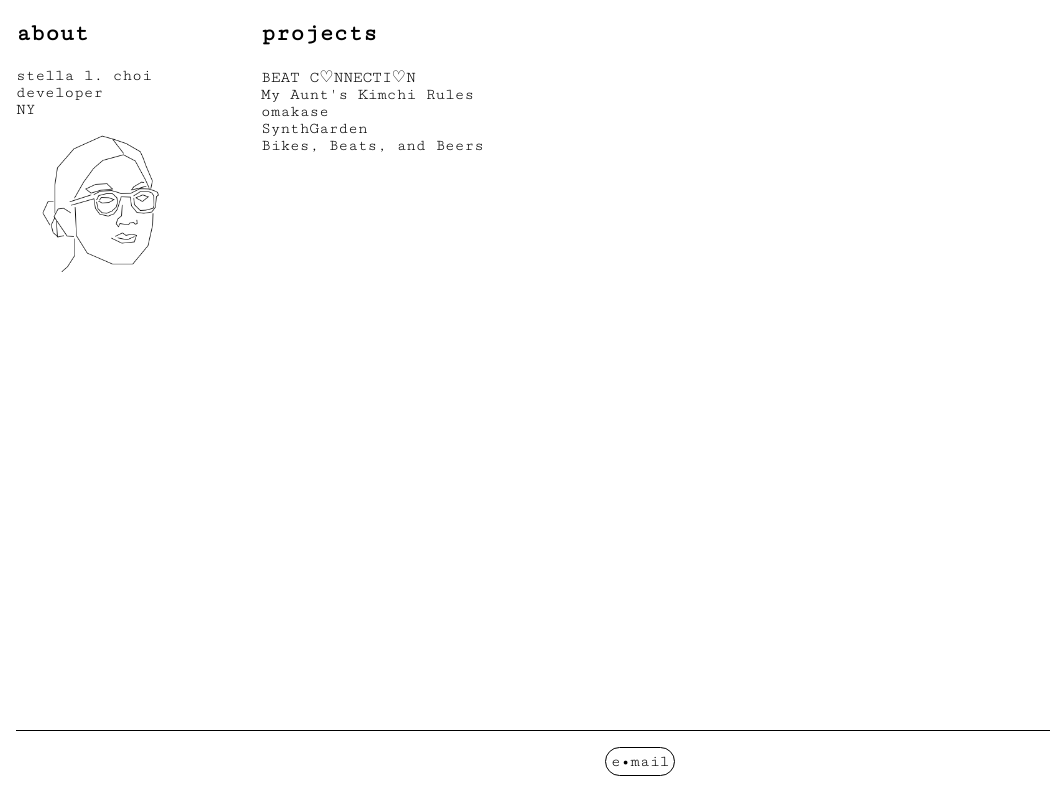
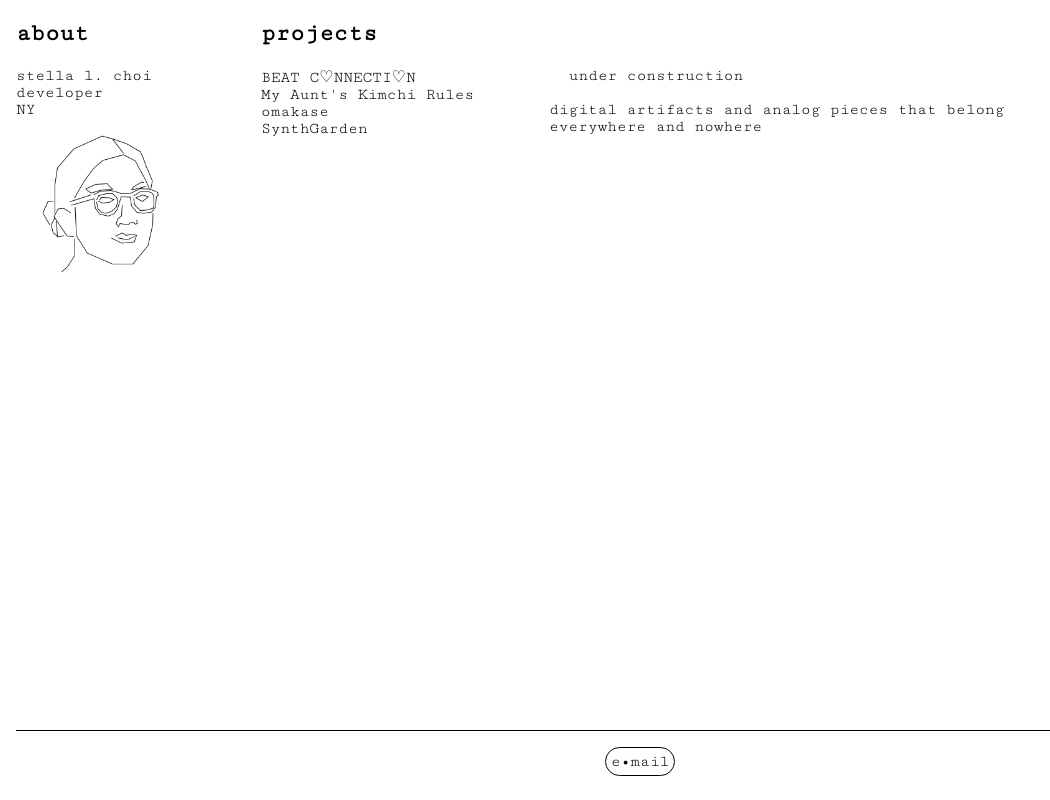
Before and after one commit to stellalc7/prtfl-deux, a Next.js app: page / in a window 1280 px wide. Shown: the whole page, without its empty margins (0-1050 px from the left). Built offline with nearby package versions, Linux system fonts and the light colour scheme.

Commit message:
highlight

```diff
--- a/pages/components/Project.js
+++ b/pages/components/Project.js
@@ -1,5 +1,6 @@
 import React from 'react'
 import Image from 'next/image'
+import styles from '../../styles/Home.module.css'
 
 import beat from '../../images/beat.png'
 import kimchi from '../../images/kimchi.png'
@@ -20,7 +21,7 @@ const Project = ({ project }) => {
                     height="300px"
                     loading="eager"
                 /><br></br><br></br>
-                <span>Express, Node, JavaScript, SCSS, APIs</span><br></br><br></br>
+                <span><span className={styles.dot}></span> Express, Node, JavaScript, SCSS, APIs</span><br></br><br></br>
                 A full stack, interactive site encouraging exploration. Discover streams, top national headlines, weather, and time.<br></br><br></br>
                 Doubles as passive tech: the UI/UX is minimal, visual hierarchy is reconsidered in response to the user&apos;s interactions, errors are handled without introducing new elements, and there&apos;s a subtle rotation on the canvas.<br></br><br></br>
                 <a href="https://beatconnection.herokuapp.com" target="_blank" rel="noopener noreferrer">live</a>
@@ -36,7 +37,7 @@ const Project = ({ project }) => {
                     height="300px"
                     loading="eager"
                 /><br></br><br></br>
-                <span>HTML, jQuery, p5.js, CSS</span><br></br><br></br>
+                <span><span className={styles.dot}></span> HTML, jQuery, p5.js, CSS</span><br></br><br></br>
                 An ode to my aunt, and her kimchi to save humanity from poorly fermented cabbage, and homesickness. Reflect with Cabby, the talking 8-bit cabbage, and find a page that&apos;s only open late night weekends so your aged batches aren&apos;t wasted.<br></br><br></br>
                 <a href="https://stellalc7.github.io/my-aunts-kimchi-rules/" target="_blank" rel="noopener noreferrer">live</a>
                 <a href="https://github.com/stellalc7/my-aunts-kimchi-rules" target="_blank" rel="noopener noreferrer">git</a>
@@ -51,7 +52,7 @@ const Project = ({ project }) => {
                     height="300px"
                     loading="eager"
                 /><br></br><br></br>
-                <span>React / Redux, p5.js, Rails, PostgreSQL, AWS </span><br></br><br></br>
+                <span><span className={styles.dot}></span> React / Redux, p5.js, Rails, PostgreSQL, AWS </span><br></br><br></br>
                 A full stack imitation - all credit to Pinterest. Sign up, log in, discover pins from the entire database, CRUD pins, CRUD boards, and search your collection.<br></br><br></br>
                 <a href="https://o-makase.herokuapp.com" target="_blank" rel="noopener noreferrer">live</a>
                 <a href="https://github.com/stellalc7/fullstack-proj" target="_blank" rel="noopener noreferrer">git</a>
@@ -66,7 +67,7 @@ const Project = ({ project }) => {
                     height="300px"
                     loading="eager"
                 /><br></br><br></br>
-                <span>MongoDB, Express, React / Redux, Node, Tone.js</span><br></br><br></br>
+                <span><span className={styles.dot}></span> MongoDB, Express, React / Redux, Node, Tone.js</span><br></br><br></br>
                 Make music with an in-browser synth. Explore patch settings, and record samples to save to your collection, and download. I coded the frontend sample recording CRUD, user auth, and component architecture.<br></br><br></br>
                 I encoded blobs to b64 strings to save recordings directly to our db, allowing us to circumvent external cloud technologies. The default recorder was monkey patched to modify the mimeType from the webm default, so users can download their compositions as mp3s.<br></br><br></br>
                 <a href="https://synthgarden.herokuapp.com" target="_blank" rel="noopener noreferrer">live</a>
@@ -82,8 +83,14 @@ const Project = ({ project }) => {
                     height="300px"
                     loading="eager"
                 /><br></br><br></br>
-                <span>React Native, TypeScript, TBD</span><br></br><br></br>
-                Bike to beers while listening to beats. This project is on hold right now, and I want to adjust the idea a bit.<br></br><br></br>
+                <span><span className={styles.dot}></span> React Native, TypeScript, TBD</span><br></br><br></br>
+                Bike to beers while listening to beats. On hold.<br></br><br></br>
+            </div>
+    } else {
+        description =
+            <div>
+                <span><span className={styles.dot}></span> under construction</span><br></br><br></br>
+                digital artifacts and analog pieces that belong everywhere and nowhere
             </div>
     }
 
--- a/pages/index.js
+++ b/pages/index.js
@@ -42,7 +42,8 @@ export default function Home() {
               <div className={project === 'kimchi' ? styles.active : null} onMouseOver={() => setProject('kimchi')}>My Aunt&apos;s Kimchi Rules</div>
               <div className={project === 'omakase' ? styles.active : null} onMouseOver={() => setProject('omakase')}>omakase</div>
               <div className={project === 'synth' ? styles.active : null} onMouseOver={() => setProject('synth')}>SynthGarden</div>
-              <div className={project === 'bike' ? styles.active : null} onMouseOver={() => setProject('bike')}>Bikes, Beats, and Beers</div>
+              {/* <div className={project === 'bike' ? styles.active : null} onMouseOver={() => setProject('bike')}>Bikes, Beats, and Beers</div> */}
+              {/* <div className={project === 'museo' ? styles.active : null} onMouseOver={() => setProject('museo')}>museum</div> */}
             </div>
             <div className={styles.projectDetails}>
               <Project project={project} />
--- a/styles/Home.module.css
+++ b/styles/Home.module.css
@@ -34,11 +34,37 @@
   transform: rotate(-720deg);
 }
 
+.dot {
+  height: 10px;
+  width: 10px;
+  background-color: rgb(207, 252, 3);
+  border-radius: 50%;
+  display: inline-block;
+  animation: blink 1s infinite;
+}
+
+.lime {
+  height: 10px;
+  width: 10px;
+  background-color: rgb(255, 222, 254);
+  border-radius: 50%;
+  display: inline-block;
+}
+
+@keyframes blink {
+  50% {
+    opacity: 0;
+  }
+  /* 0% { opacity: 1; }
+  49% { opacity: 1; }
+  50% { opacity: 0; }
+  100% { opacity: 0; } */
+}
+
 .active {
-  color: white;
-  /* background-color: rgb(255, 0, 196); */
-  background-color: black;
-  color: white;
+  color: rgb(0, 0, 0);
+  background-color: rgb(207, 252, 3);
+  /* color: white; */
 }
 
 .work {
--- a/styles/globals.css
+++ b/styles/globals.css
@@ -19,8 +19,9 @@ a {
 
 a:hover {
   cursor: default;
-  background-color: black;
-  color: white;
+  background-color: rgb(207, 252, 3);
+  color: black;
+  border: 1px solid rgb(207, 252, 3);
 }
 
 span {
@@ -35,3 +36,10 @@ span {
 div:hover {
   cursor: default;
 }
+
+::selection {
+  background: rgb(207, 252, 3); /* WebKit/Blink Browsers */
+}
+::-moz-selection {
+  background: rgb(207, 252, 3); /* Gecko Browsers */
+}
```
